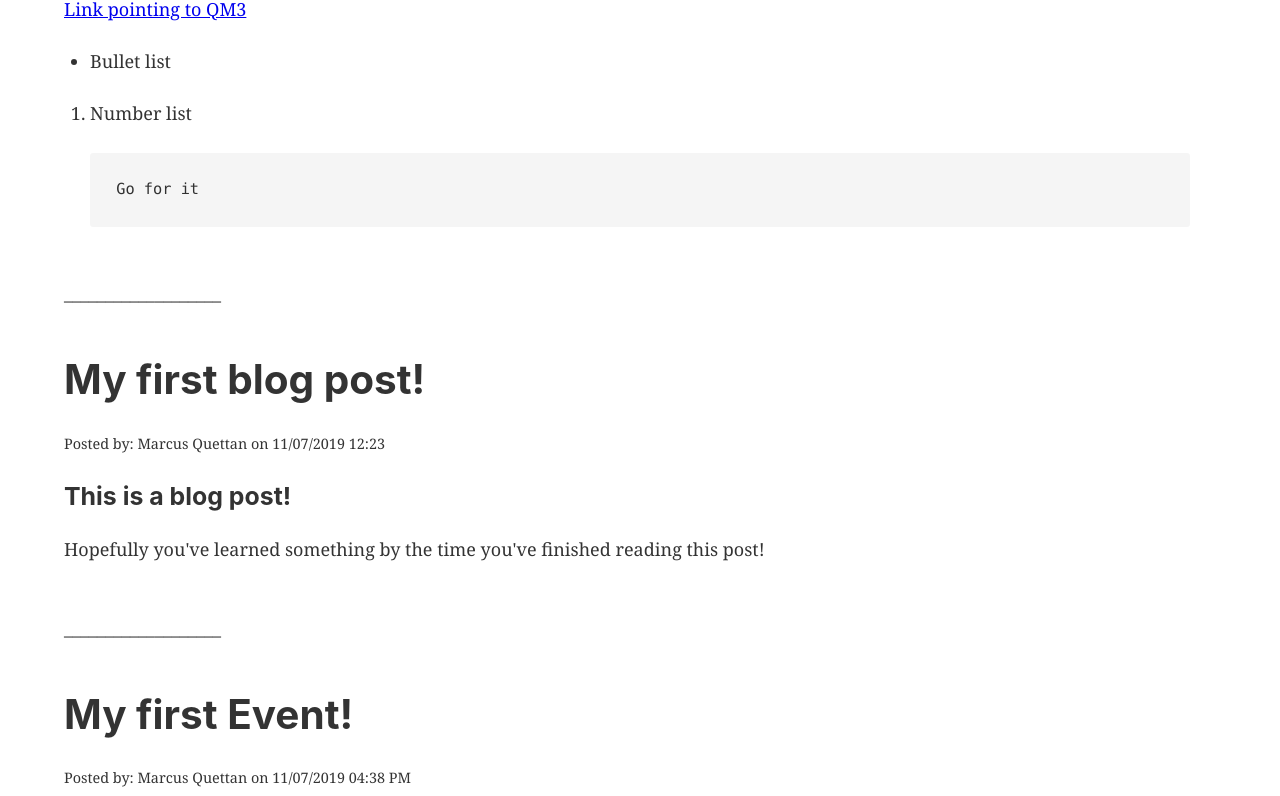
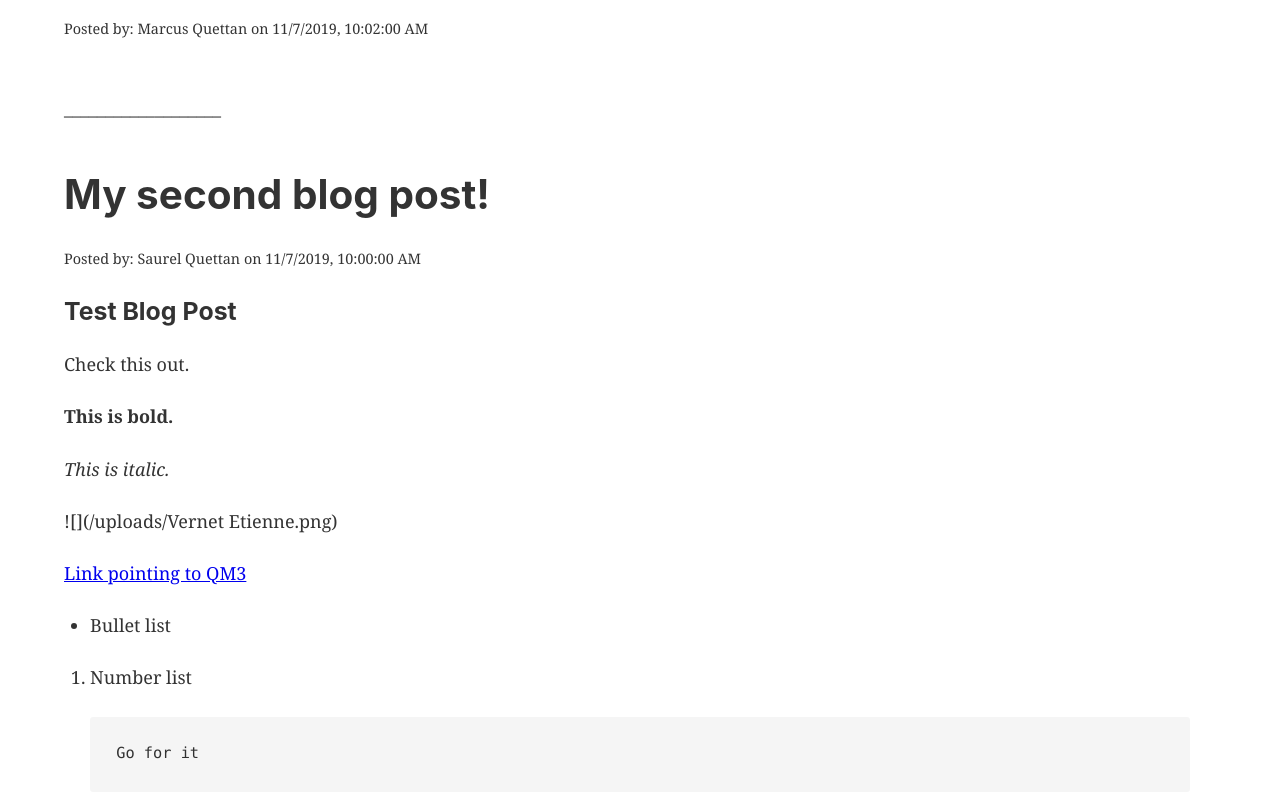
Before and after one commit to mquettan3/saurel_website, a Gatsby site: page /blog in a window 1280 px wide. Shown: the part 715-1511 px from the top of the page. Built offline with nearby package versions, Linux system fonts and the light colour scheme; Gatsby itself is replaced by a stand-in of ours.

Commit message:
Removing post_order_id.  Sorting by date.

```diff
--- a/src/pages/blog.js
+++ b/src/pages/blog.js
@@ -10,10 +10,13 @@ export default function BlogPage( { data } ) {
                 <p>Dolor elit deserunt laborum nulla. Consectetur culpa irure occaecat consequat ea culpa eiusmod ipsum ipsum. Sint et laboris do nisi elit tempor cillum nulla nostrud nostrud adipisicing irure ullamco.</p>
 
                 <p>___________________</p>
-                {data.allMarkdownRemark.edges.map(post => (
+                {data.allMarkdownRemark.edges.map(post => {
+                    const localDate = new Date(post.node.frontmatter.creation_date);
+
+                    return (
                         <div key={post.node.id}>
                             <h1>{post.node.frontmatter.title}</h1>
-                        <small>Posted by: {post.node.frontmatter.author} on {post.node.frontmatter.creation_date}</small>
+                            <small>Posted by: {post.node.frontmatter.author} on {localDate.toLocaleString("en-US")}</small>
                             <br />
                             <br />
                             <div dangerouslySetInnerHTML={{ __html: post.node.html }}></div>
@@ -21,7 +24,8 @@ export default function BlogPage( { data } ) {
                             <p>___________________</p>
                             <br />
                         </div>
-                ))}
+                    )
+                })}
             </div>
         </Layout>
     )
@@ -29,7 +33,7 @@ export default function BlogPage( { data } ) {
 
 export const pageQuery = graphql`
 query BlogIndexQuery {
-    allMarkdownRemark(sort: {fields: frontmatter___post_order_id, order: DESC}) {
+    allMarkdownRemark(sort: {fields: frontmatter___creation_date, order: DESC}) {
       edges {
         node {
           id
@@ -40,7 +44,6 @@ query BlogIndexQuery {
             creation_date
             blog_image
             tags
-            post_order_id
           }
         }
       }
--- a/src/pages/blogposts/my-first-blog-post.md
+++ b/src/pages/blogposts/my-first-blog-post.md
@@ -6,7 +6,6 @@
 title: My first blog post!
 author: Marcus Quettan
 blog_image: "/uploads/Atlanta_Cityscape.jpg"
-post_order_id: '0'
 
 ---
 ### This is a blog post!
--- a/src/pages/blogposts/post-one.md
+++ b/src/pages/blogposts/post-one.md
@@ -6,7 +6,6 @@ creation_date: 11/07/2019 10:00
 title: My second blog post!
 author: Saurel Quettan
 blog_image: "/uploads/Atlanta_Cityscape.jpg"
-post_order_id: '1'
 
 ---
 ### Test Blog Post
--- a/src/pages/events/event-one.md
+++ b/src/pages/events/event-one.md
@@ -2,10 +2,9 @@
 tags:
 - Life
 - Business
-creation_date: 11/07/2019 04:38 PM
+creation_date: 11/07/2019 10:02 AM
 title: My first Event!
 author: Marcus Quettan
 blog_image: "/uploads/Atlanta_Cityscape.jpg"
-post_order_id: 0
 
 ---
```
Lines whose indentation alone changed are shown as unchanged.
